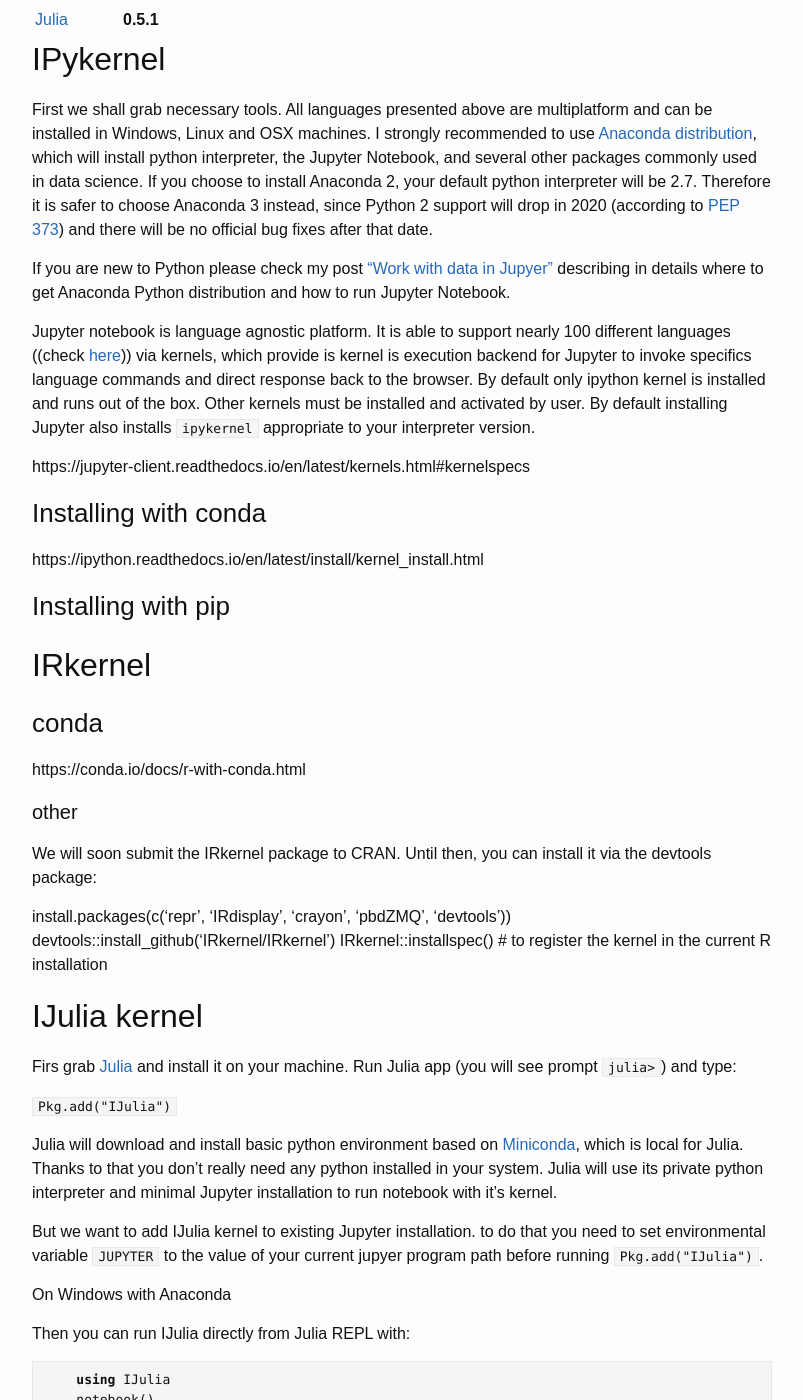
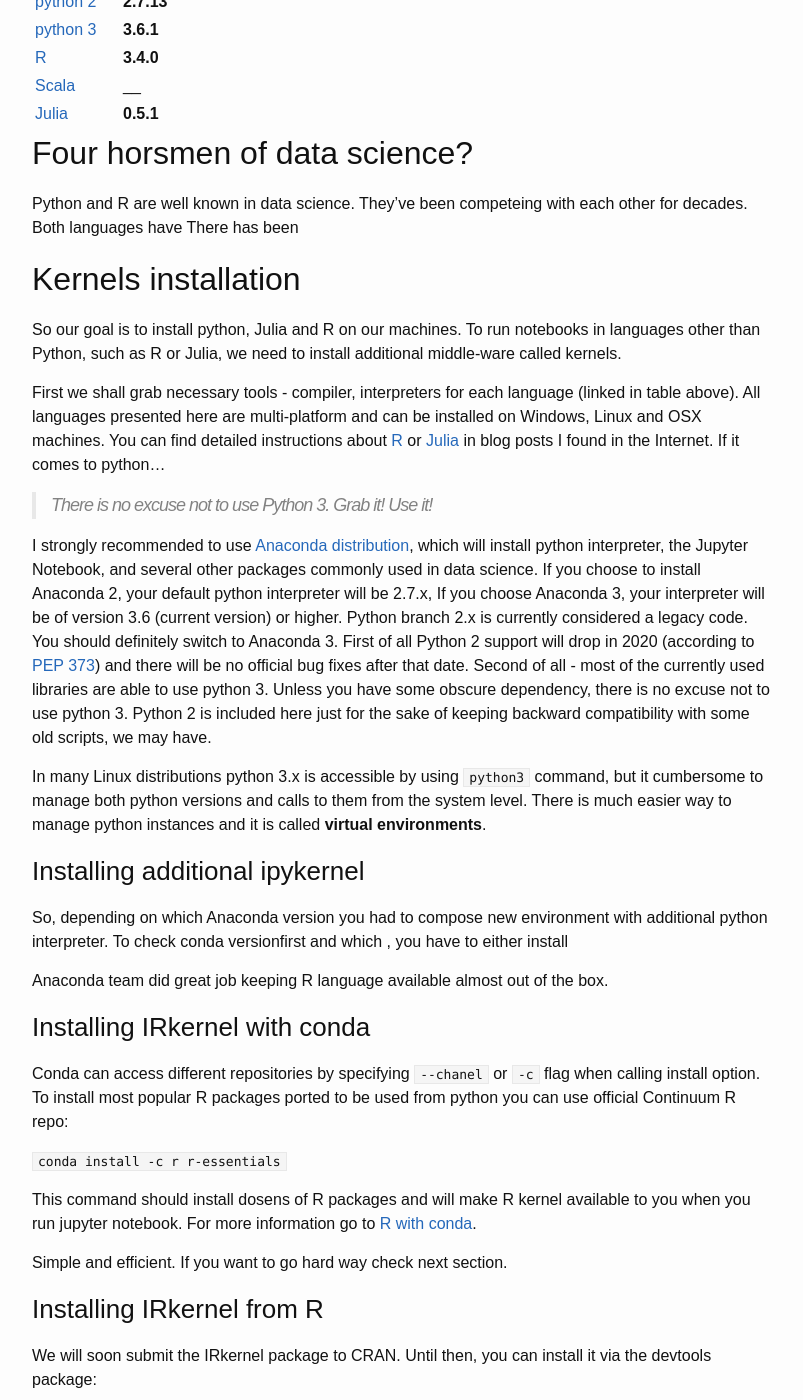
Before and after one commit to mdyzma/mdyzma.github.io, a Jekyll site: the page built from _posts/2017-04-23-python-r-julia-in-one-notebook.md, in a window 1280 px wide and 1400 px high, scrolled down 538 px. Shown: the whole window, without its empty margins (238-1041 px from the left). Built offline with Jekyll 4.4.1, drawn with Linux system fonts in a browser that asks for light colours; nearby versions of some CDN libraries; comment, search, counter and statistics services are not loaded; some of the changed text lies outside the part shown.

Commit message:
first posts update

````diff
--- a/_posts/2017-04-23-python-r-julia-in-one-notebook.md
+++ b/_posts/2017-04-23-python-r-julia-in-one-notebook.md
@@ -1,8 +1,7 @@
 ---
 layout:     post
 author:     Michal Dyzma
-title:      "Python, R and Julia in one Notebook!"
-subtitle:   "Share best, from all."
+title:      "Python, R, Scala and Julia in one Notebook"
 date:       2017-04-23 14:51:25 +0200
 comments:   true
 categories: python R julia jupyter
@@ -12,7 +11,7 @@ keywords:   python, R, Julia, jupyter notebook, data science
 It is hard to choose "right" language for data analysis, especially if you are beginner and do not want to go into details about strengths and weaknesses of particular solutions. Should I choose R or python (2 or 3), maybe Julia would be better?  What should I use? My answer is: use all of them! Take the best you can from each language and make it work. This post will show you how.
 
 
-How to create versatile environment, in which different languages are available without changing editor or IDE and data may be passed between them? This post will show you how to do it with three most powerful languages used in Data Science: __Python 2__, __Python 3__, __R__ and __Julia__.
+How to create versatile environment, in which different languages are available without changing program you work with and data may be passed between specific structures characteristic for specified languages? This post will show you how to do it with three most powerful languages used in Data Science: __Python__, __R__ and __Julia__.
 
 For demonstration I have chosen current versions of:
 
@@ -20,76 +19,94 @@ For demonstration I have chosen current versions of:
 |------------           | |---------   |
 | [python 2][python2]    | | __2.7.13__ |
 | [python 3][python3]    | | __3.6.1__  |
-| [R][rlang]            | | __3.3.2__  |
+| [R][rlang]            | | __3.4.0__  |
+| [Scala][scala]        | | __
 | [Julia][julia]        | | __0.5.1__  |
 
+## Four horsmen of data science?
 
-## IPykernel
-
-First we shall grab necessary tools. All languages presented above are multiplatform and can be installed in Windows, Linux and OSX machines. I strongly recommended to use [Anaconda distribution][anaconda], which will install python interpreter, the Jupyter Notebook, and several other packages commonly used in data science. If you choose to install Anaconda 2, your default python interpreter will be 2.7. Therefore it is safer to choose Anaconda 3 instead, since Python 2 support will drop in 2020 (according to [PEP 373][pep373]) and there will be no official bug fixes after that date.
+Python and R are well known in data science. They've been competeing with each other for decades. Both languages have  There has been
 
 
-If you are new to Python please check my post ["Work with data in Jupyer"]({{site.url}}/2017/04/14/python-for-biologists-work-with-data/) describing in details where to get Anaconda Python distribution and how to run Jupyter Notebook.
+## Kernels installation
+
+So our goal is to install python, Julia and R on our machines. To run notebooks in languages other than Python, such as R or Julia, we need to install additional middle-ware called kernels.
+
+First we shall grab necessary tools - compiler, interpreters for each language (linked in table above). All languages presented here are multi-platform and can be installed on Windows, Linux and OSX machines. You can find detailed instructions about [R](http://www.jason-french.com/blog/2013/03/11/installing-r-in-linux/) or [Julia](https://julialang.org/downloads/platform.html) in blog posts I found in the Internet. If it comes to python...
+
+> There is no excuse not to use Python 3. Grab it! Use it!
+
+I strongly recommended to use [Anaconda distribution][anaconda], which will install python interpreter, the Jupyter Notebook, and several other packages commonly used in data science. If you choose to install Anaconda 2, your default python interpreter will be 2.7.x, If you choose Anaconda 3, your interpreter will be of version 3.6 (current version) or higher. Python branch 2.x is currently considered a legacy code. You should definitely switch to Anaconda 3. First of all Python 2 support will drop in 2020 (according to [PEP 373][pep373]) and there will be no official bug fixes after that date. Second of all - most of the currently used libraries are able to use python 3. Unless you have some obscure dependency, there is no excuse not to use python 3. Python 2 is included here just for the sake of keeping backward compatibility with some old scripts, we may have.
+
+In many Linux distributions python 3.x is accessible by using `python3` command, but it cumbersome to manage both python versions and calls to them from the system level. There is much easier way to manage python instances and it is called __virtual environments__.
+
+### Installing additional ipykernel
+
+
+So, depending on which Anaconda version you had to compose new environment with additional python interpreter. To check conda versionfirst and which , you have to either install
+
+
+Anaconda team did great job keeping R language available almost out of the box.
+
+
+
+### Installing IRkernel with conda
+
+Conda can access different repositories by specifying `--chanel` or `-c` flag when calling install option. To install most popular R packages ported to be used from python you can use official Continuum R repo:
+
+```conda install -c r r-essentials```
+
+This command should install dosens of R packages and will make R kernel available to you when you run jupyter notebook.  For more information go to [R with conda](https://conda.io/docs/r-with-conda.html).
+
+Simple and efficient. If you want to go hard way check next section.
+
+### Installing IRkernel from R
+
+We will soon submit the IRkernel package to CRAN. Until then, you can install it via the devtools package:
+
+{% highlight R %}
+install.packages(c('repr', 'IRdisplay', 'crayon', 'pbdZMQ', 'devtools'))
+devtools::install_github('IRkernel/IRkernel')
+IRkernel::installspec()  # to register the kernel in the current R installation
+{% endhighlight %}
+
+#### iScala kernel
+
+https://datasciencevademecum.wordpress.com/2016/01/28/6-points-to-compare-python-and-scala-for-data-science-using-apache-spark/
+
+### Installing IJulia kernel
+
+
+Firs grab __Julia__ and install it on your machine. Run Julia app  (you will see nice prompt `julia>`), then type:
+
+```Pkg.add("IJulia")```
+
+It will download and install basic python environment based on [Miniconda][miniconda], which is local for Julia. Thanks to that you don't really need any python installed in your system to run Julia Notebook. Julia will use its private python interpreter and minimal Jupyter installation to run notebook with it's kernel. You can run it at any time typing in Julia REPL:
+
+{% highlight julia %}
+    julia> using IJulia
+    julia> notebook()
+{% endhighlight %}
+
+If you use `notebook(detached=true)`, Julia will run notebook server in the background and you will be able to use or exit REPL without closing the notebook.
+
+By default, the notebook "dashboard" opens in your home directory, but you can open the dashboard in a different directory with `notebook(dir="/some/path")`.
+
+
+But we want to add IJulia kernel to existing Jupyter installation. to do that you need to set environmental variable `JUPYTER` to the value of your current jupyer program path before running `Pkg.add("IJulia")`.
+
+
+## Managing kernels
 
 Jupyter notebook is language agnostic platform. It is able to support nearly 100 different languages ((check [here][kernels])) via kernels, which provide is kernel is execution backend for Jupyter to invoke specifics language commands and direct response back to the browser. By default only ipython kernel is installed and runs out of the box. Other kernels must be installed and activated by user. By default installing Jupyter also installs `ipykernel` appropriate to your interpreter version.
 
 https://jupyter-client.readthedocs.io/en/latest/kernels.html#kernelspecs
 
-### Installing with conda
+
 
 https://ipython.readthedocs.io/en/latest/install/kernel_install.html
 
 
-
-### Installing with pip
-
-
-
-
-
-## IRkernel
-
-### conda
-
-https://conda.io/docs/r-with-conda.html
-
-
-#### other
-
-We will soon submit the IRkernel package to CRAN. Until then, you can install it via the devtools package:
-
-install.packages(c('repr', 'IRdisplay', 'crayon', 'pbdZMQ', 'devtools'))
-devtools::install_github('IRkernel/IRkernel')
-IRkernel::installspec()  # to register the kernel in the current R installation
-
-## IJulia kernel
-
-Firs grab [Julia][julia] and install it on your machine. Run Julia app  (you will see prompt `julia>`) and type:
-
-```Pkg.add("IJulia")```
-
-Julia will download and install basic python environment based on [Miniconda][miniconda], which is local for Julia. Thanks to that you don't really need any python installed in your system. Julia will use its private python interpreter and minimal Jupyter installation to run notebook with it's kernel.
-
-But we want to add IJulia kernel to existing Jupyter installation. to do that you need to set environmental variable `JUPYTER` to the value of your current jupyer program path before running `Pkg.add("IJulia")`.
-
-On Windows with Anaconda
-
-Then you can run IJulia directly from Julia REPL with:
-
-
-{% highlight julia %}
-    using IJulia
-    notebook()
-{% endhighlight %}
-
-~~~ julia
-    using IJulia
-    notebook()
-~~~
-
-If you use `notebook(detached=true)`, Julia will run notebook server in the background and you will be able to use or exit REPL without closing the notebook. By default, the notebook "dashboard" opens in your home directory, but you can open the dashboard in a different directory with `notebook(dir="/some/path")`.
-
-You can also start IJulia kernel by running `jupyter notebook` and selecting specific kernel during notebook file creation.
 
 
 ## One to rule them all...
@@ -139,6 +156,7 @@ print_hi('Tom')
 [python2]:    https://www.python.org/downloads/release/python-2713/
 [python3]:    https://www.python.org/downloads/release/python-361/
 [rlang]:      https://cloud.r-project.org
+[scala]:      https://www.scala-lang.org/download/
 [julia]:      https://julialang.org/downloads/
 [jupyterlab]: https://github.com/jupyterlab/jupyterlab
 [pep373]:     https://www.python.org/dev/peps/pep-0373/
````
Also changed, not shown: _drafts/part2-biostudio-setting-up-environment.md (+2 -1 lines), _posts/2017-04-14-jupyter-notebook-lab-book.md (renamed from _posts/2017-04-14-python-for-biologists-work-with-data.md, +6 -6 lines), Gemfile.lock.
